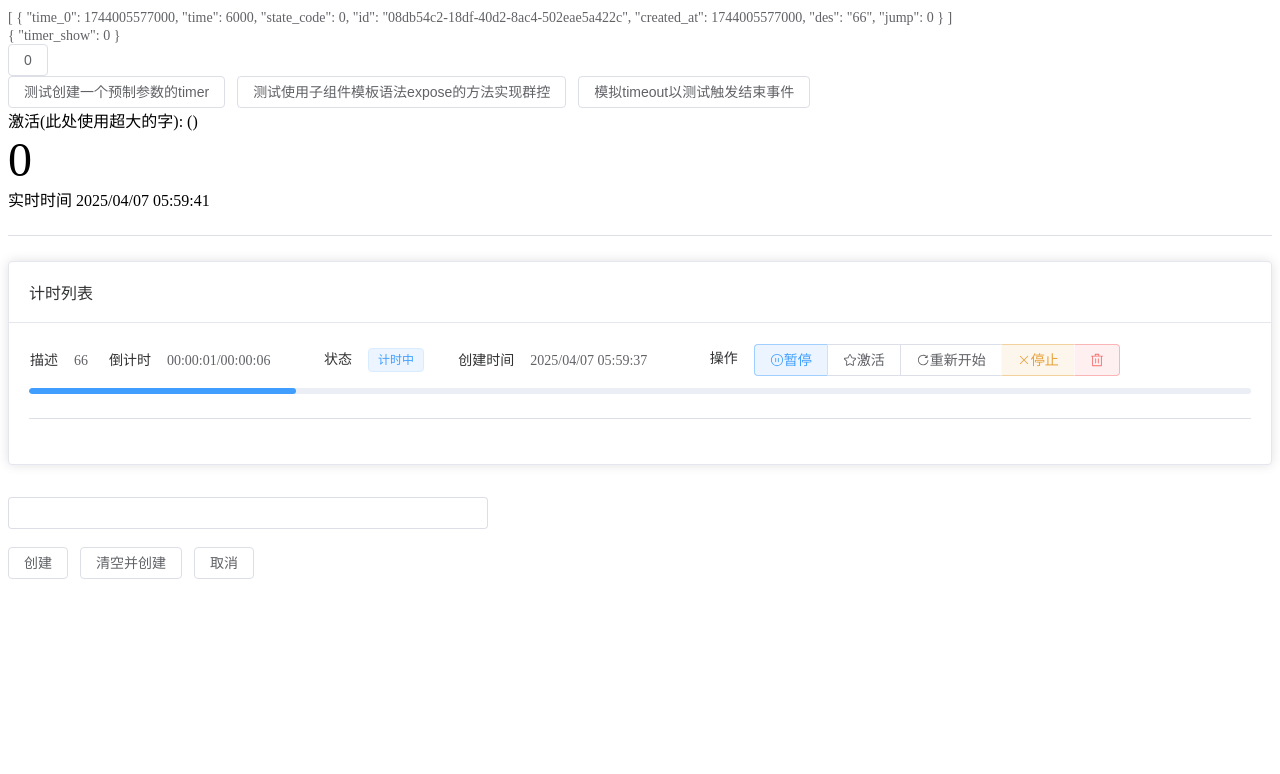
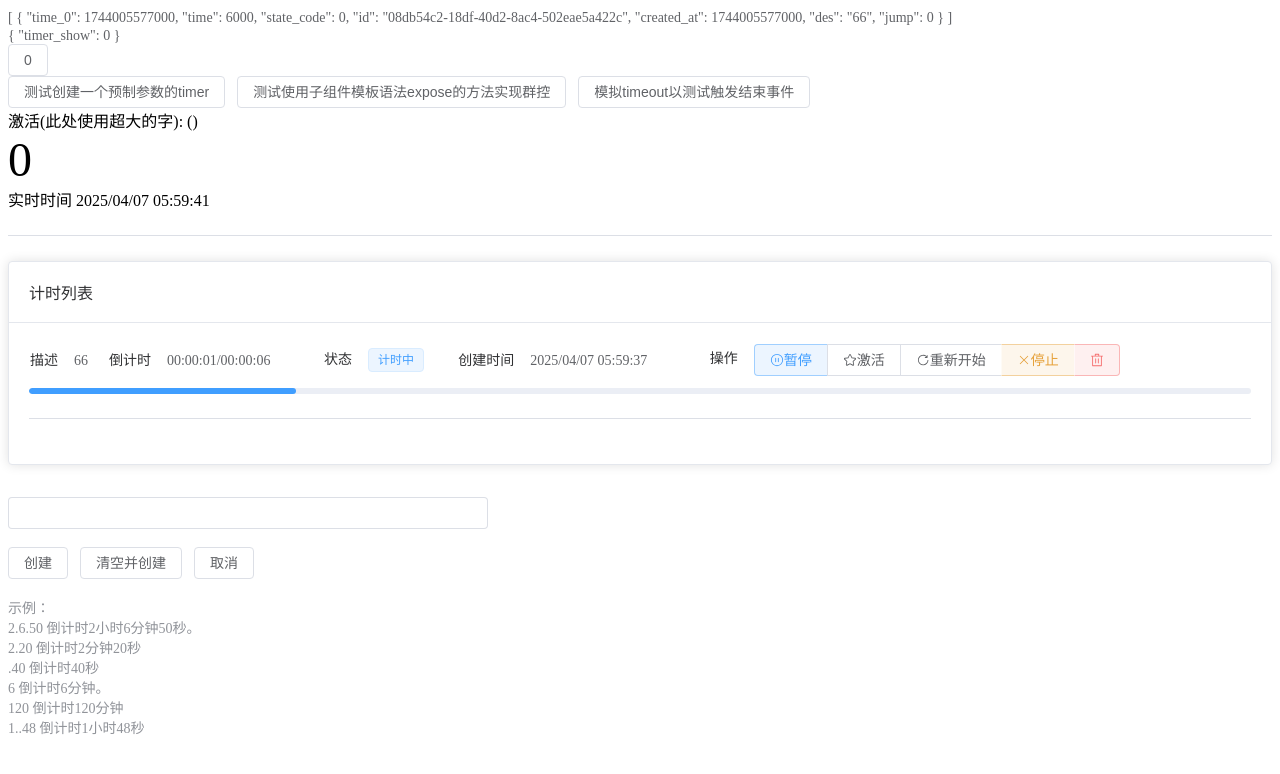
Before and after one commit to huayuprophet/Catime-web, a Vue app: page / in a window 1280 px wide. Shown: the top 774 px of the page. Built offline with nearby package versions, Linux system fonts and the light colour scheme.

Commit message:
补充解释

```diff
--- a/src/App.vue
+++ b/src/App.vue
@@ -60,7 +60,14 @@
             </div>
             <div>
                 <ElText type="info">
-                    {{ count_down_setting }}
+                    示例：<br>
+                    2.6.50 倒计时2小时6分钟50秒。<br>
+                    2.20 倒计时2分钟20秒<br>
+                    .40 倒计时40秒<br>
+                    6 倒计时6分钟。<br>
+                    120 倒计时120分钟<br>
+                    1..48 倒计时1小时48秒
+
                 </ElText>
             </div>
         </div>
```
